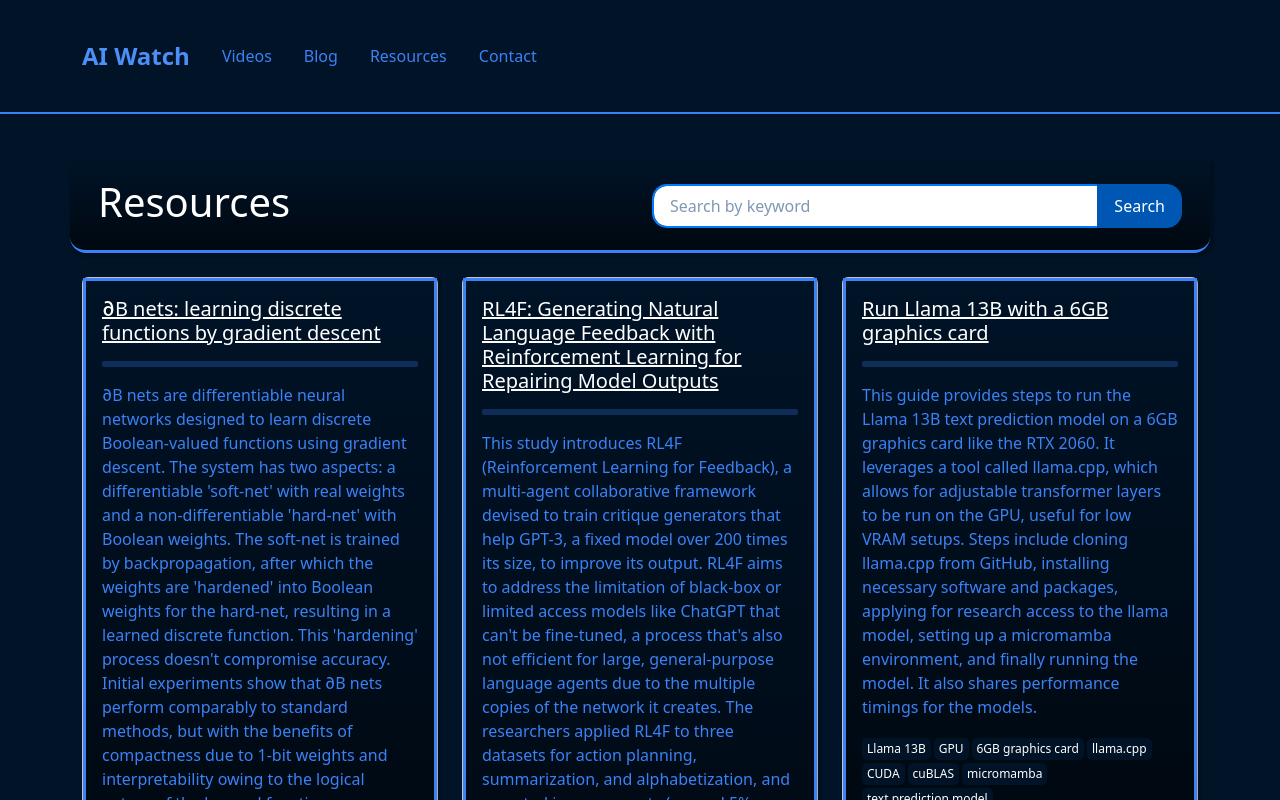
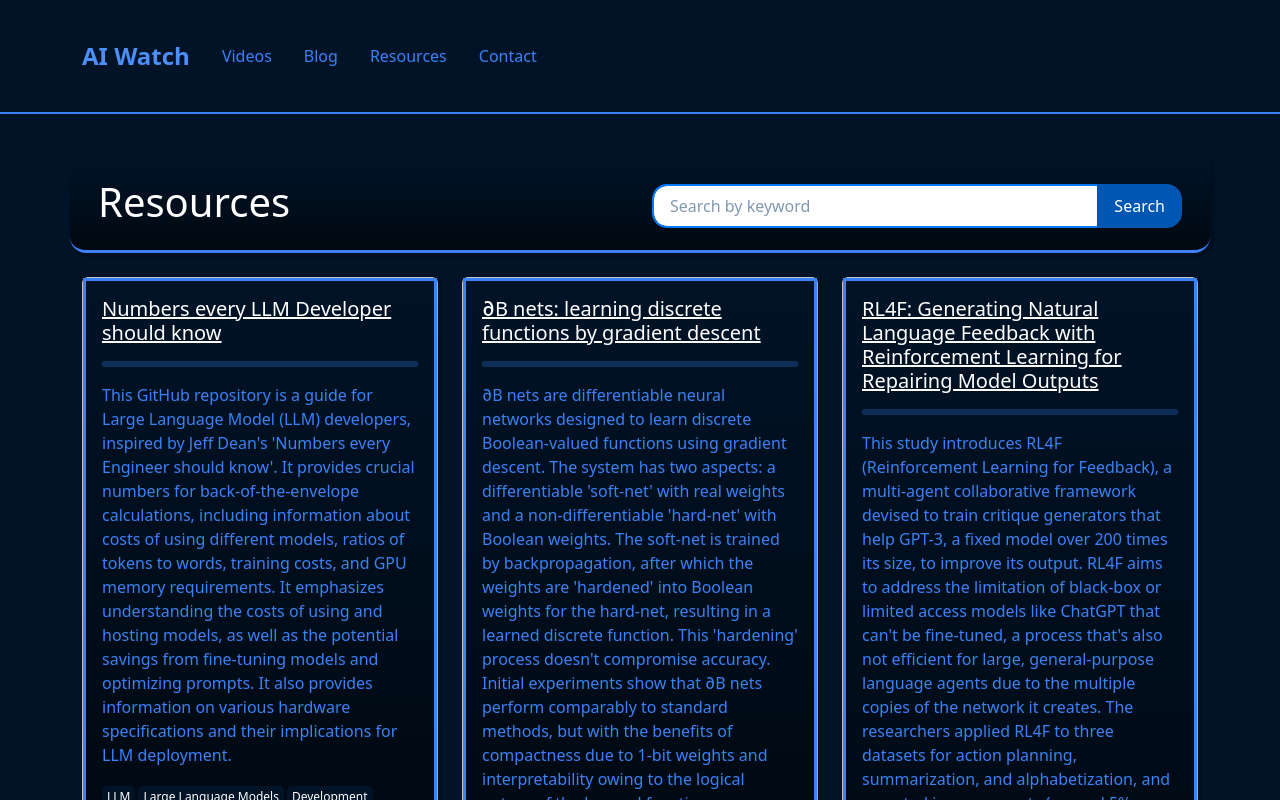
Before and after one commit to dstock3/aiwatch, a React (Create React App) app: page /resources in a window 1280 px wide. Shown: the top 800 px of the page. Built offline with nearby package versions, Linux system fonts and the light colour scheme.

Commit message:
added to resource page.

```diff
--- a/src/data/resources.js
+++ b/src/data/resources.js
@@ -1,4 +1,10 @@
 const resources = [
+  {
+    "title": "Numbers every LLM Developer should know",
+    "url": "https://github.com/ray-project/llm-numbers",
+    "description": "This GitHub repository is a guide for Large Language Model (LLM) developers, inspired by Jeff Dean's 'Numbers every Engineer should know'. It provides crucial numbers for back-of-the-envelope calculations, including information about costs of using different models, ratios of tokens to words, training costs, and GPU memory requirements. It emphasizes understanding the costs of using and hosting models, as well as the potential savings from fine-tuning models and optimizing prompts. It also provides information on various hardware specifications and their implications for LLM deployment.",
+    "keywords": ["LLM", "Large Language Models", "Development", "Costs", "Training", "Fine-tuning", "Hosting", "GPU Memory"]
+  },
   {
     "title": "∂B nets: learning discrete functions by gradient descent",
     "url": "https://arxiv.org/pdf/2305.07315.pdf",
```
